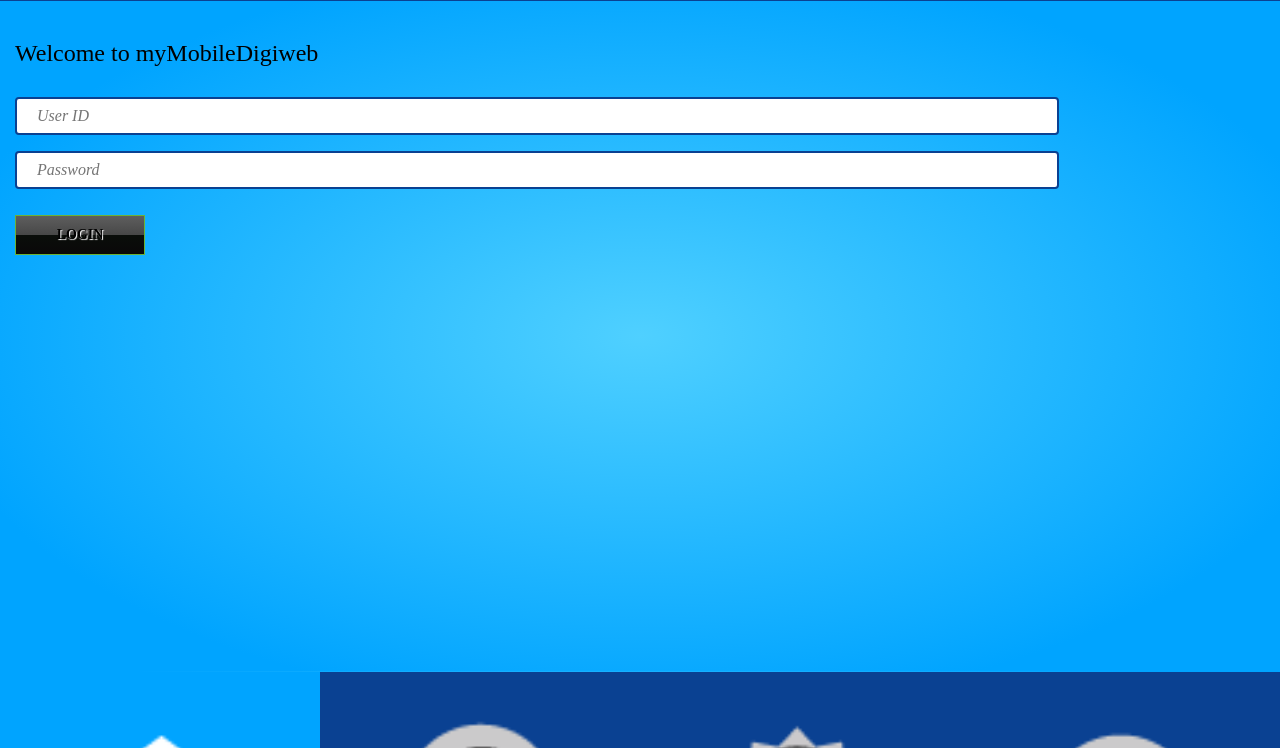
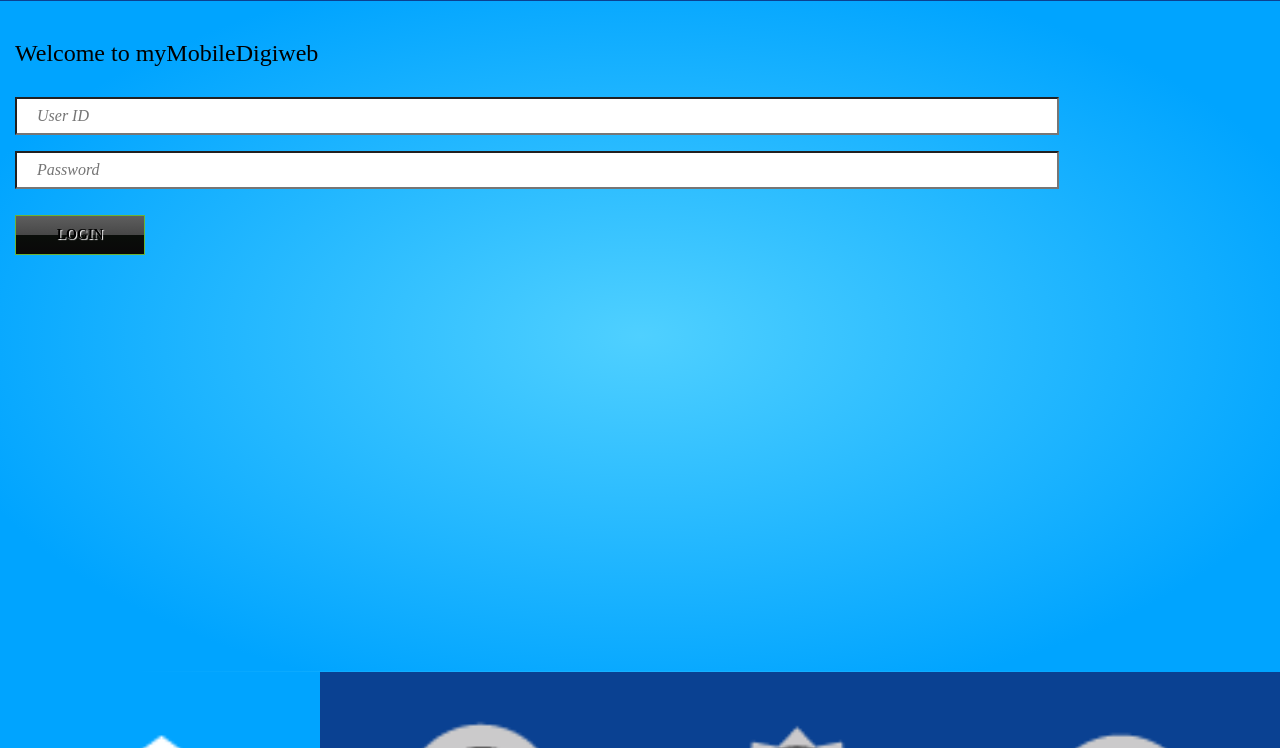
Before and after one commit to edwinmurphy05/digweb, a plain HTML site: page assets/www/index.html in a window 1280 px wide. Shown: the part 52-800 px from the top of the page. Drawn offline with Linux system fonts and the light colour scheme.

Commit message:
Blue BG added. Text shadow on buttons. Input box border removed.

```diff
--- a/assets/www/style/digiweb_style.css
+++ b/assets/www/style/digiweb_style.css
@@ -82,8 +82,8 @@ body {
 }
 
 input {
-    border: 2px solid rgb(10,65,146);
-    border-radius: 4px;
+    /*border: 2px solid rgb(10,65,146);
+    border-radius: 4px;*/
     background: black !important;
     box-shadow: 0px 0px 8px gray inset !important;
 }
@@ -156,7 +156,7 @@ input {
     background-image: url('1account-grey_btn.png');
 }*/
 
-/**************************************** BUTTONS ********************************************/
+/**************************************** BUTTONS & FORM ELEMENTS ********************************************/
 
 .login-button, .payment-button, .submit-payment {
     font-size: 14px;
```
